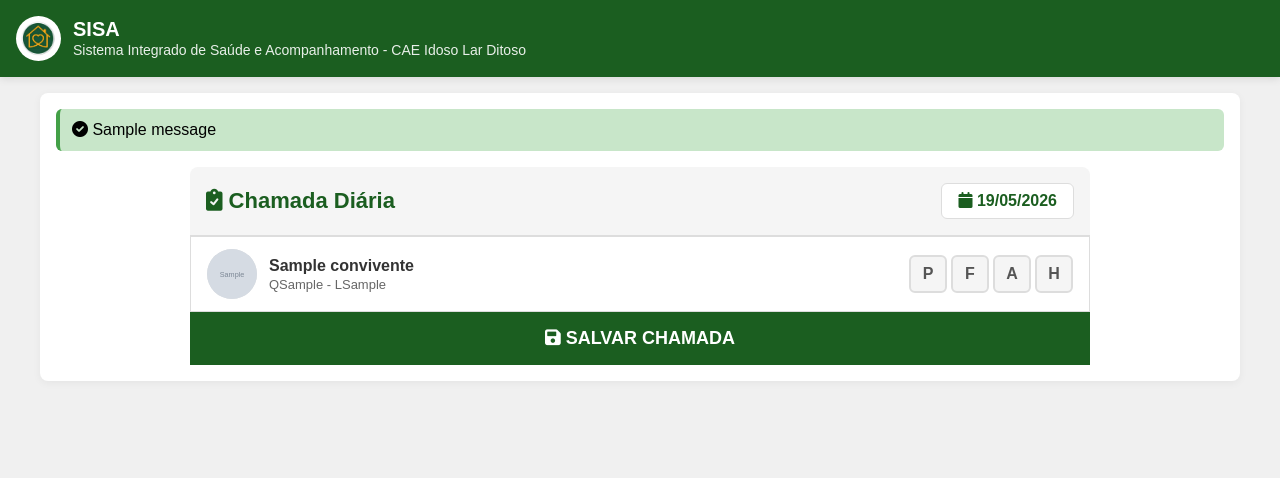
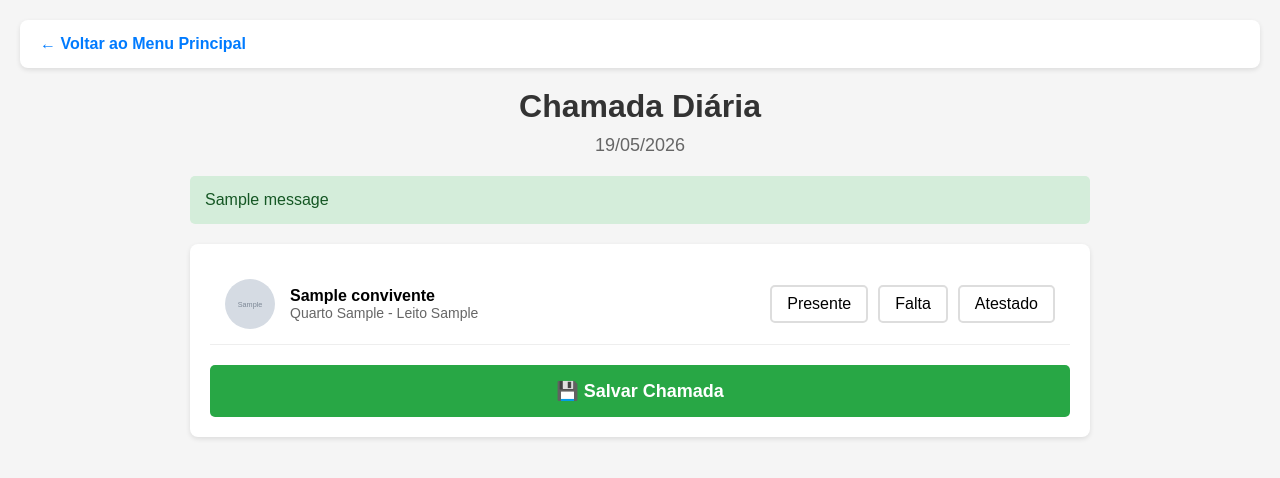
Before and after one commit to larditosotele-pixel/sisa-nuvem, a Flask app: page /chamada in a window 1280 px wide. Shown: the top 478 px of the page. Run offline with Flask 3, Linux system fonts and the light colour scheme; tables that the repository leaves empty hold one stand-in row (values such as "Sample post"); grey boxes marked "Sample" are stand-in pictures; one stand-in notice (Sample message) is shown; a database or web service that is not in the repository returns one stand-in record (values such as "Sample title"); some libraries are stand-ins or nearby versions.

Commit message:
Update chamada.html

```diff
--- a/templates/chamada.html
+++ b/templates/chamada.html
@@ -1,216 +1,136 @@
-{% extends "base.html" %}
-
-{% block title %}SISA - Chamada Diária{% endblock %}
-
-{% block content %}
+<!DOCTYPE html>
+<html lang="pt-BR">
+<head>
+    <meta charset="UTF-8">
+    <meta name="viewport" content="width=device-width, initial-scale=1.0">
+    <title>Chamada Diária - SISA</title>
     <style>
-    .chamada-container {
-        max-width: 900px;
-        margin: 0 auto;
+        * { margin: 0; padding: 0; box-sizing: border-box; }
+        body { font-family: Arial, sans-serif; background: #f5f5f5; padding: 20px; }
+        .header {
+            background: white;
+            padding: 15px 20px;
+            margin-bottom: 20px;
+            border-radius: 8px;
+            box-shadow: 0 2px 5px rgba(0,0,0,0.1);
         }
-    .chamada-header {
-        background: #f5f5f5;
-        padding: 16px;
-        border-radius: 8px 8px 0 0;
-        border-bottom: 2px solid #ddd;
-        display: flex;
-        justify-content: space-between;
-        align-items: center;
-        flex-wrap: wrap;
-        gap: 10px;
+        .header a {
+            color: #007bff;
+            text-decoration: none;
+            font-weight: bold;
+            font-size: 16px;
         }
-    .chamada-header h2 {
-        color: #1b5e20;
-        margin: 0;
-        font-size: 22px;
+        .container { max-width: 900px; margin: 0 auto; }
+        h1 { text-align: center; margin-bottom: 10px; color: #333; }
+        .data { text-align: center; margin-bottom: 20px; color: #666; font-size: 18px; }
+        .flash {
+            padding: 15px;
+            margin-bottom: 20px;
+            border-radius: 5px;
+            background: #d4edda;
+            color: #155724;
         }
-    .data-chamada {
-        font-size: 16px;
+        form {
             background: white;
-        padding: 8px 16px;
-        border-radius: 6px;
-        color: #1b5e20;
-        font-weight: bold;
-        border: 1px solid #ddd;
+            padding: 20px;
+            border-radius: 8px;
+            box-shadow: 0 2px 5px rgba(0,0,0,0.1);
         }
-    .lista-conviventes {
-        background: white;
-        border: 1px solid #ddd;
-        border-top: none;
-    }
-    .item-convivente {
+        .convivente {
             display: flex;
             align-items: center;
-        padding: 12px 16px;
+            padding: 15px;
             border-bottom: 1px solid #eee;
-        gap: 12px;
+            gap: 15px;
         }
-    .item-convivente:last-child { border-bottom: none; }
-    .item-convivente:hover { background: #fafafa; }
-
-    .foto-convivente {
+        .convivente:last-child { border-bottom: none; }
+        .convivente img {
             width: 50px;
             height: 50px;
             border-radius: 50%;
             object-fit: cover;
-        flex-shrink: 0;
-        background: #e0e0e0;
         }
-    .foto-placeholder {
-        width: 50px;
-        height: 50px;
-        border-radius: 50%;
-        background: #e0e0e0;
+        .convivente-info { flex: 1; }
+        .convivente-nome { font-weight: bold; font-size: 16px; }
+        .convivente-quarto { color: #666; font-size: 14px; }
+        .status-opcoes {
             display: flex;
-        align-items: center;
-        justify-content: center;
-        font-size: 24px;
-        color: #999;
-        flex-shrink: 0;
+            gap: 10px;
         }
-    .info-convivente {
-        flex-grow: 1;
-        min-width: 0;
+        .status-opcoes label {
+            padding: 8px 15px;
+            border: 2px solid #ddd;
+            border-radius: 5px;
+            cursor: pointer;
+            background: white;
         }
-    .info-convivente h3 {
-        margin: 0;
-        font-size: 16px;
-        color: #333;
-        white-space: nowrap;
-        overflow: hidden;
-        text-overflow: ellipsis;
-    }
-    .info-convivente p {
-        margin: 2px 0 0 0;
-        color: #666;
-        font-size: 13px;
-    }
-    .botoes-chamada {
-        display: flex;
-        gap: 4px;
-        flex-shrink: 0;
-    }
-    .btn-status {
-        width: 38px;
-        height: 38px;
-        border: 2px solid #ddd;
-        background: #f5f5f5;
-        border-radius: 6px;
-        font-weight: bold;
-        font-size: 16px;
-        cursor: pointer;
-        transition: all 0.15s;
-        color: #555;
-    }
-    .btn-status:active { transform: scale(0.95); }
-    .btn-status.ativo-P { background: #4caf50; color: white; border-color: #4caf50; }
-    .btn-status.ativo-F { background: #f44336; color: white; border-color: #f44336; }
-    .btn-status.ativo-A { background: #ffc107; color: #333; border-color: #ffc107; }
-    .btn-status.ativo-H { background: #2196f3; color: white; border-color: #2196f3; }
-
-    .barra-salvar {
-        background: #1b5e20;
-        padding: 0;
-        position: sticky;
-        bottom: 0;
-        border-radius: 0 0 8px 8px;
+        .status-opcoes input[type="radio"] { display: none; }
+        .status-opcoes input[type="radio"]:checked + label {
+            background: #007bff;
+            color: white;
+            border-color: #007bff;
         }
         .btn-salvar {
             width: 100%;
-        background: #1b5e20;
+            padding: 15px;
+            background: #28a745;
             color: white;
-        padding: 16px;
             border: none;
+            border-radius: 5px;
             font-size: 18px;
+            font-weight: bold;
             cursor: pointer;
-        font-weight: bold;
-        text-transform: uppercase;
+            margin-top: 20px;
         }
-    .btn-salvar:hover { background: #2e7d32; }
-    .btn-salvar:active { background: #1b5e20; }
-
-    /* MOBILE - iPhone e Android */
-    @media (max-width: 600px) {
-        .container { padding: 10px; }
-        .chamada-container { margin: 0; }
-        .item-convivente { padding: 10px 12px; }
-        .foto-convivente, .foto-placeholder { width: 45px; height: 45px; }
-        .info-convivente h3 { font-size: 15px; }
-        .info-convivente p { font-size: 12px; }
-        .btn-status { width: 36px; height: 36px; font-size: 15px; }
-        .btn-salvar { font-size: 16px; padding: 14px; }
-    }
+        .btn-salvar:hover { background: #218838; }
     </style>
-
-<div class="chamada-container">
-    <div class="chamada-header">
-        <h2><i class="fas fa-clipboard-check"></i> Chamada Diária</h2>
-        <div class="data-chamada">
-            <i class="fas fa-calendar"></i> {{ data_hoje }}
-        </div>
+</head>
+<body>
+    <div class="header">
+        <a href="{{ url_for('index') }}">← Voltar ao Menu Principal</a>
     </div>
 
-    <form method="POST" id="form-chamada">
-        <div class="lista-conviventes">
+    <div class="container">
+        <h1>Chamada Diária</h1>
+        <div class="data">{{ data_hoje }}</div>
+
+        {% with messages = get_flashed_messages() %}
+            {% if messages %}
+                {% for message in messages %}
+                    <div class="flash">{{ message }}</div>
+                {% endfor %}
+            {% endif %}
+        {% endwith %}
+
+        <form method="POST">
             {% for c in conviventes %}
-            <div class="item-convivente" data-id="{{ c.id }}">
+            <div class="convivente">
                 {% if c.foto_base64 %}
-                    <img src="{{ c.foto_base64 }}" class="foto-convivente" alt="{{ c.nome }}">
+                    <img src="{{ c.foto_base64 }}" alt="{{ c.nome }}">
                 {% else %}
-                    <div class="foto-placeholder"><i class="fas fa-user"></i></div>
+                    <div style="width: 50px; height: 50px; border-radius: 50%; background: #ddd;"></div>
                 {% endif %}
 
-                <div class="info-convivente">
-                    <h3>{{ c.nome }}</h3>
-                    <p>Q{{ c.quarto_numero }} - L{{ c.numero_leito }}</p>
+                <div class="convivente-info">
+                    <div class="convivente-nome">{{ c.nome }}</div>
+                    <div class="convivente-quarto">Quarto {{ c.quarto_numero }} - Leito {{ c.numero_leito }}</div>
                 </div>
 
-                <input type="hidden" name="status_{{ c.id }}" id="status_{{ c.id }}" value="{{ c.status_hoje or '' }}">
+                <div class="status-opcoes">
+                    <input type="radio" name="status_{{ c.id }}" id="p{{ c.id }}" value="P" {% if c.status_hoje == 'P' %}checked{% endif %}>
+                    <label for="p{{ c.id }}">Presente</label>
 
-                <div class="botoes-chamada">
-                    <button type="button" class="btn-status {% if c.status_hoje == 'P' %}ativo-P{% endif %}"
-                            onclick="selecionarStatus({{ c.id }}, 'P', this)">P</button>
-                    <button type="button" class="btn-status {% if c.status_hoje == 'F' %}ativo-F{% endif %}"
-                            onclick="selecionarStatus({{ c.id }}, 'F', this)">F</button>
-                    <button type="button" class="btn-status {% if c.status_hoje == 'A' %}ativo-A{% endif %}"
-                            onclick="selecionarStatus({{ c.id }}, 'A', this)">A</button>
-                    <button type="button" class="btn-status {% if c.status_hoje == 'H' %}ativo-H{% endif %}"
-                            onclick="selecionarStatus({{ c.id }}, 'H', this)">H</button>
+                    <input type="radio" name="status_{{ c.id }}" id="f{{ c.id }}" value="F" {% if c.status_hoje == 'F' %}checked{% endif %}>
+                    <label for="f{{ c.id }}">Falta</label>
+
+                    <input type="radio" name="status_{{ c.id }}" id="a{{ c.id }}" value="A" {% if c.status_hoje == 'A' %}checked{% endif %}>
+                    <label for="a{{ c.id }}">Atestado</label>
                 </div>
             </div>
             {% endfor %}
-        </div>
 
-        <div class="barra-salvar">
-            <button type="submit" class="btn-salvar">
-                <i class="fas fa-save"></i> Salvar Chamada
-            </button>
-        </div>
+            <button type="submit" class="btn-salvar">💾 Salvar Chamada</button>
         </form>
     </div>
-
-<script>
-function selecionarStatus(conviventeId, status, btn) {
-    const input = document.getElementById('status_' + conviventeId);
-    const item = btn.closest('.item-convivente');
-    const botoes = item.querySelectorAll('.btn-status');
-
-    // Clica no mesmo = desmarca
-    if (input.value === status) {
-        input.value = '';
-        botoes.forEach(b => b.className = 'btn-status');
-    } else {
-        input.value = status;
-        botoes.forEach(b => b.className = 'btn-status');
-        btn.className = 'btn-status ativo-' + status;
-    }
-}
-
-// Vibração no celular ao clicar
-document.querySelectorAll('.btn-status').forEach(btn => {
-    btn.addEventListener('click', () => {
-        if (navigator.vibrate) navigator.vibrate(30);
-    });
-});
-</script>
-{% endblock %}
+</body>
+</html>
```
Lines whose indentation alone changed are shown as unchanged.
